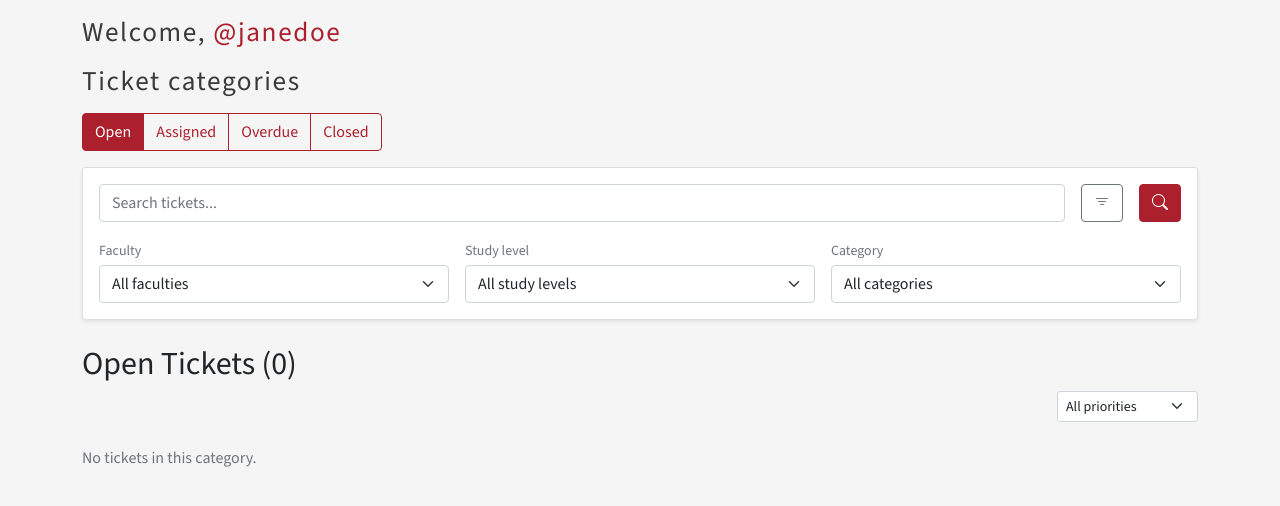
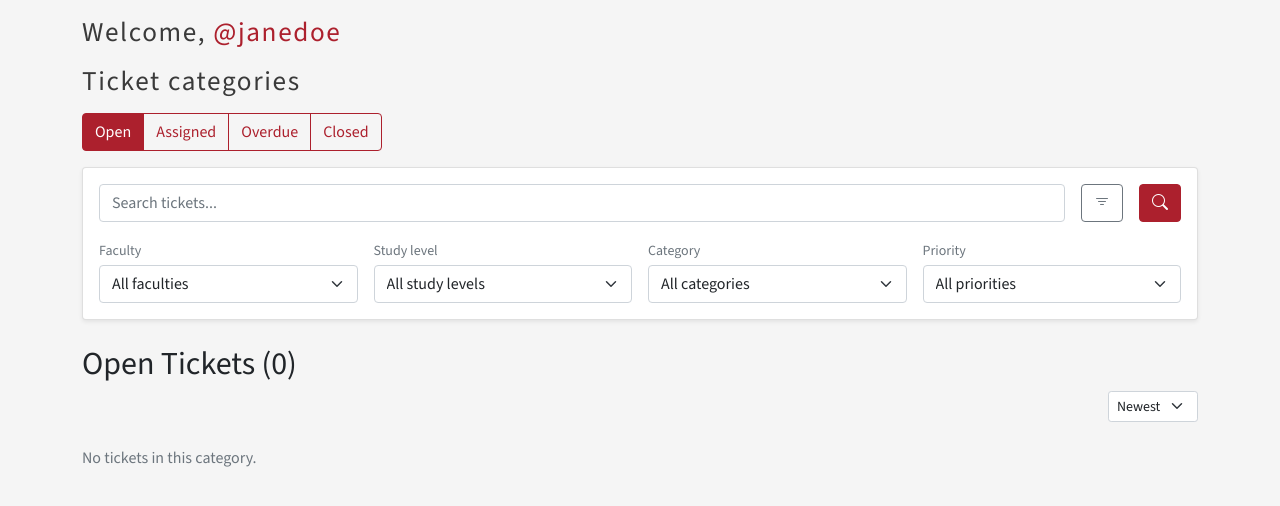
Before and after one commit to TheTinker001/Clarify, a Django app: page /dashboard/?tab=open_tickets in a window 1280 px wide, after a click that opens the changed part. Shown: the part 70-576 px from the top of the page. Run offline with Django 5.2, Linux system fonts and the light colour scheme; a user stored in the database is signed in; some libraries are stand-ins or nearby versions.

Commit message:
Add filter for ticket age

```diff
--- a/tickets/templates/dashboard.html
+++ b/tickets/templates/dashboard.html
@@ -72,7 +72,6 @@
                 <div class="card-body">
                     <form method="get" action="{% url 'dashboard' %}">
                         <input type="hidden" name="tab" value="{{ tab }}">
-                        <input type="hidden" name="priority" value="{{ filters.priority }}">
                         <!-- Search bar + buttons -->
                         <div class="d-flex align-items-center gap-3">
                             <input type="text"
@@ -95,11 +94,11 @@
                         </div>
                         <!-- Filters -->
                         <!-- if altering, make sure collapse animation is not choppy-->
-                        <div class="collapse {% if filters.faculty or filters.study_level or filters.category %}show{% endif %}"
+                        <div class="collapse {% if filters.faculty or filters.study_level or filters.category or filters.priority %}show{% endif %}"
                              id="filterSelectionGroup">
                             <div class="pt-3">
                                 <div class="row g-3">
-                                    <div class="col-md-4">
+                                    <div class="col-md-3">
                                         <label for="facultyFilter" class="form-label small text-muted mb-1">Faculty</label>
                                         <select class="form-select" name="faculty" id="facultyFilter">
                                             {% for value, label in filter_choices.faculty %}
@@ -114,7 +113,7 @@
                                             {% endfor %}
                                         </select>
                                     </div>
-                                    <div class="col-md-4">
+                                    <div class="col-md-3">
                                         <label for="studyLevelFilter" class="form-label small text-muted mb-1">Study level</label>
                                         <select class="form-select" name="study_level" id="studyLevelFilter">
                                             {% for value, label in filter_choices.study_level %}
@@ -129,7 +128,7 @@
                                             {% endfor %}
                                         </select>
                                     </div>
-                                    <div class="col-md-4">
+                                    <div class="col-md-3">
                                         <label for="categoryFilter" class="form-label small text-muted mb-1">Category</label>
                                         <select class="form-select" name="category" id="categoryFilter">
                                             {% for value, label in filter_choices.category %}
@@ -140,6 +139,18 @@
                                                     {% else %}
                                                         {{ label }}
                                                     {% endif %}
+                                                </option>
+                                            {% endfor %}
+                                        </select>
+                                    </div>
+                                    <div class="col-md-3">
+                                        <label for="priorityFilter" class="form-label small text-muted mb-1">Priority</label>
+                                        <select class="form-select" name="priority" id="priorityFilter">
+                                            <option value="" {% if filters.priority == "" %}selected{% endif %}>All priorities</option>
+                                            {% for value, label in filter_choices.priority %}
+                                                <option value="{{ value }}"
+                                                        {% if filters.priority == value %}selected{% endif %}>
+                                                    {{ label }}
                                                 </option>
                                             {% endfor %}
                                         </select>
@@ -163,26 +174,22 @@
                         {% include "partials/pagination_navbar.html" with page_obj=page_obj %}
                     </div>
                     <!-- Sorting dropdown aligned right -->
-                    <div class="col-4 d-flex justify-content-end align-items-center">
-                        {% if user.user_type == "staff" and tab != "closed_tickets" %}
-                            <form method="get" class="d-flex align-items-center">
-                                <input type="hidden" name="tab" value="{{ tab }}">
-                                <input type="hidden" name="searchTerm" value="{{ searchTerm }}">
-                                <input type="hidden" name="faculty" value="{{ filters.faculty }}">
-                                <input type="hidden" name="study_level" value="{{ filters.study_level }}">
-                                <input type="hidden" name="category" value="{{ filters.category }}">
-                                <select class="form-select form-select-sm w-auto"
-                                        name="priority"
-                                        onchange="this.form.submit()">
-                                    <option value="" {% if filters.priority == "" %}selected{% endif %}>All priorities</option>
-                                    {% for value, label in filter_choices.priority %}
-                                        <option value="{{ value }}"
-                                                {% if filters.priority == value %}selected{% endif %}>
-                                            {{ label }}
-                                        </option>
-                                    {% endfor %}
-                                </select>
-                            </form>
+                    <div class="col-4 d-flex justify-content-end align-items-center gap-2">
+                        {% if user.user_type == user.USER_TYPE_STAFF %}
+                            <select class="form-select form-select-sm w-auto"
+                                    id="orderFilter"
+                                    onchange="applyOrderFilter(this.value)">
+                                <option value="newest" {% if filters.order == "newest" %}selected{% endif %}>Newest</option>
+                                <option value="oldest" {% if filters.order == "oldest" %}selected{% endif %}>Oldest</option>
+                            </select>
+                            <script>
+                                function applyOrderFilter(value) {
+                                    const url = new URL(window.location.href);
+                                    url.searchParams.set('order', value);
+                                    url.searchParams.delete('page');
+                                    window.location.href = url.toString();
+                                }
+                            </script>
                         {% endif %}
                     </div>
                 </div>
--- a/tickets/views/dashboard_view.py
+++ b/tickets/views/dashboard_view.py
@@ -141,13 +141,22 @@
             if category_filter and category_filter in dict(Ticket.Category.choices):
                 qs = qs.filter(category=category_filter)
 
-        qs = qs.order_by(self.default_sorting)
+        if current_user.user_type == User.USER_TYPE_STAFF:
+            order_filter = self.request.GET.get("order", "newest")
+            if order_filter == "oldest":
+                qs = qs.order_by("created_at")
+            else:
+                qs = qs.order_by("-created_at")
+        else:
+            qs = qs.order_by(self.default_sorting)
 
         return tab, qs
 
     def get_queryset_for_search_term(self, qs, current_user, search_term):
         """Filter the queryset by search term across subject, body, student username, and full name (staff only)."""
         if current_user.user_type == User.USER_TYPE_STAFF and search_term:
+            order_filter = self.request.GET.get("order", "newest")
+            ordering = "created_at" if order_filter == "oldest" else "-created_at"
             qs = (
                 qs.annotate(
                     student_full_name=Concat(
@@ -160,7 +169,7 @@
                     | Q(student__username__icontains=search_term)
                     | Q(student_full_name__icontains=search_term)
                 )
-                .order_by(self.default_sorting)
+                .order_by(ordering)
             )
         return qs
 
@@ -240,6 +249,7 @@
                     "faculty": self.request.GET.get("faculty", ""),
                     "study_level": self.request.GET.get("study_level", ""),
                     "category": self.request.GET.get("category", ""),
+                    "order": self.request.GET.get("order", "newest"),
                 },
                 "filter_choices": {
                     "priority": Ticket.Priority.choices,
```
Also changed, not shown: tickets/tests/views/dashboard_view/test_dashboard_ordering.py (added, +109 -0 lines).
